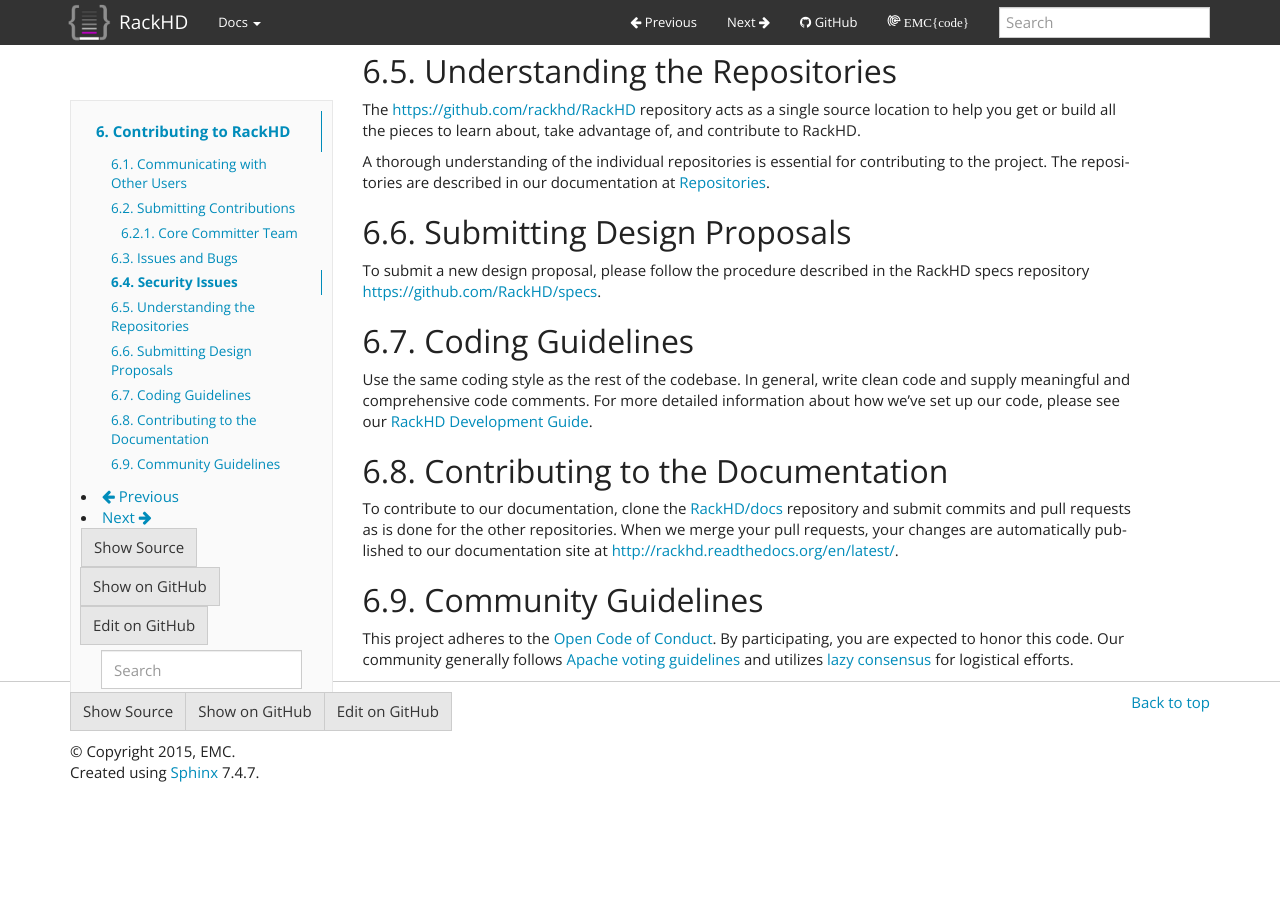
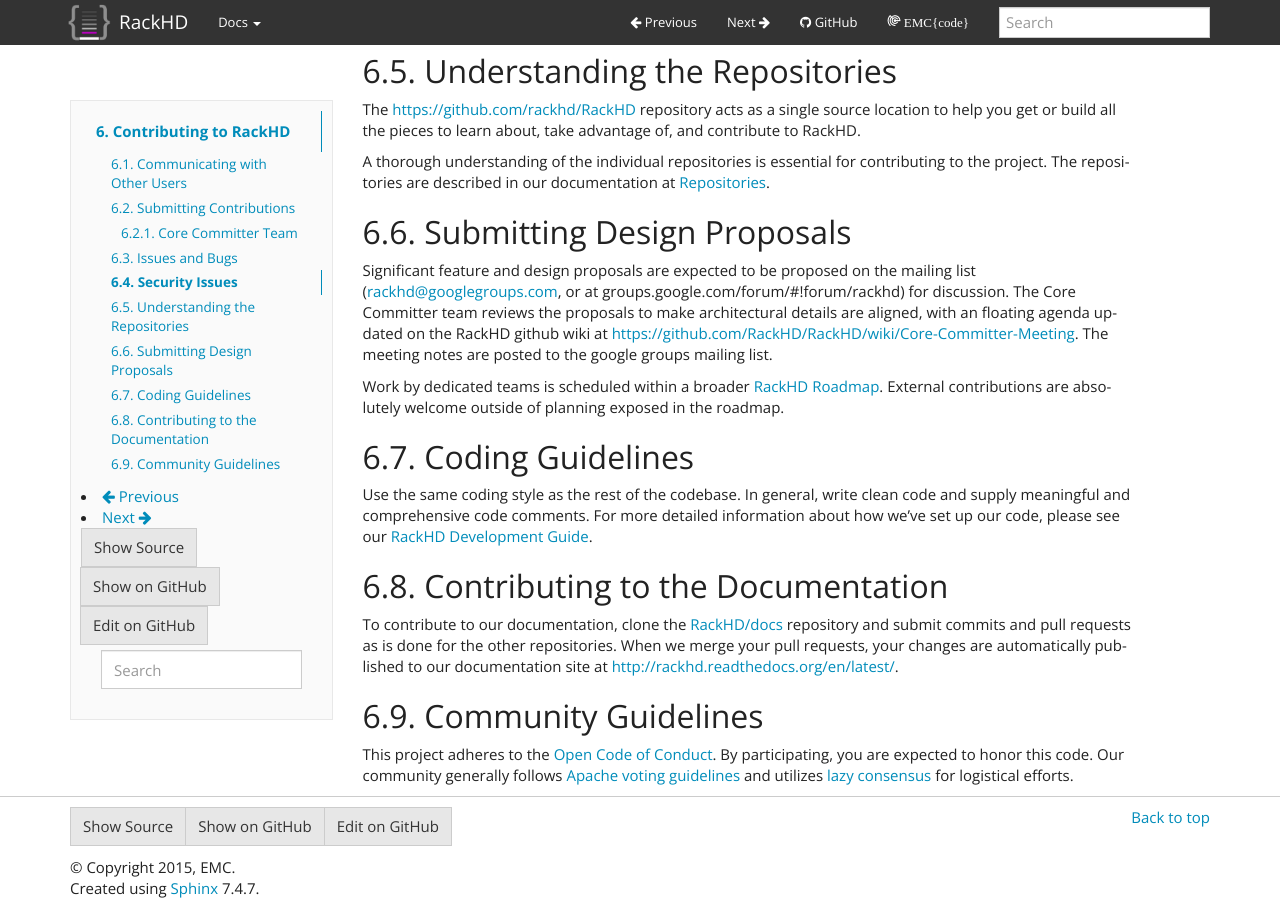
Before and after one commit to RackHD/docs, a Sphinx documentation site: the page built from docs/contributing.rst, in a window 1280 px wide and 900 px high, scrolled down 1279 px. Built offline with Sphinx 7.4.7, drawn with Linux system fonts in a browser that asks for light colours; before the commit the page ends 2073 px from its top, so only the background shows below that.

Commit message:
updating contributing section
- removed outdated reference to github 'specs' repo
- added links to roadmap and specs in github wiki

```diff
--- a/docs/contributing.rst
+++ b/docs/contributing.rst
@@ -76,7 +76,16 @@
 Submitting Design Proposals
 ----------------------------------------
 
-To submit a new design proposal, please follow the procedure described in the RackHD specs repository https://github.com/RackHD/specs.
+Significant feature and design proposals are expected to be proposed on the mailing list (rackhd@googlegroups.com, or at groups.google.com/forum/#!forum/rackhd)
+for discussion. The Core Committer team reviews the proposals to make architectural details are aligned, with an floating agenda updated on the
+RackHD github wiki at https://github.com/RackHD/RackHD/wiki/Core-Committer-Meeting. The meeting notes are posted to the google groups mailing list.
+
+Work by dedicated teams is scheduled within a broader `RackHD Roadmap`_. External contributions are absolutely welcome outside of planning exposed in the
+roadmap.
+
+.. _RackHD Roadmap: https://github.com/RackHD/RackHD/wiki/roadmap
+
+
 
 
 Coding Guidelines
```
